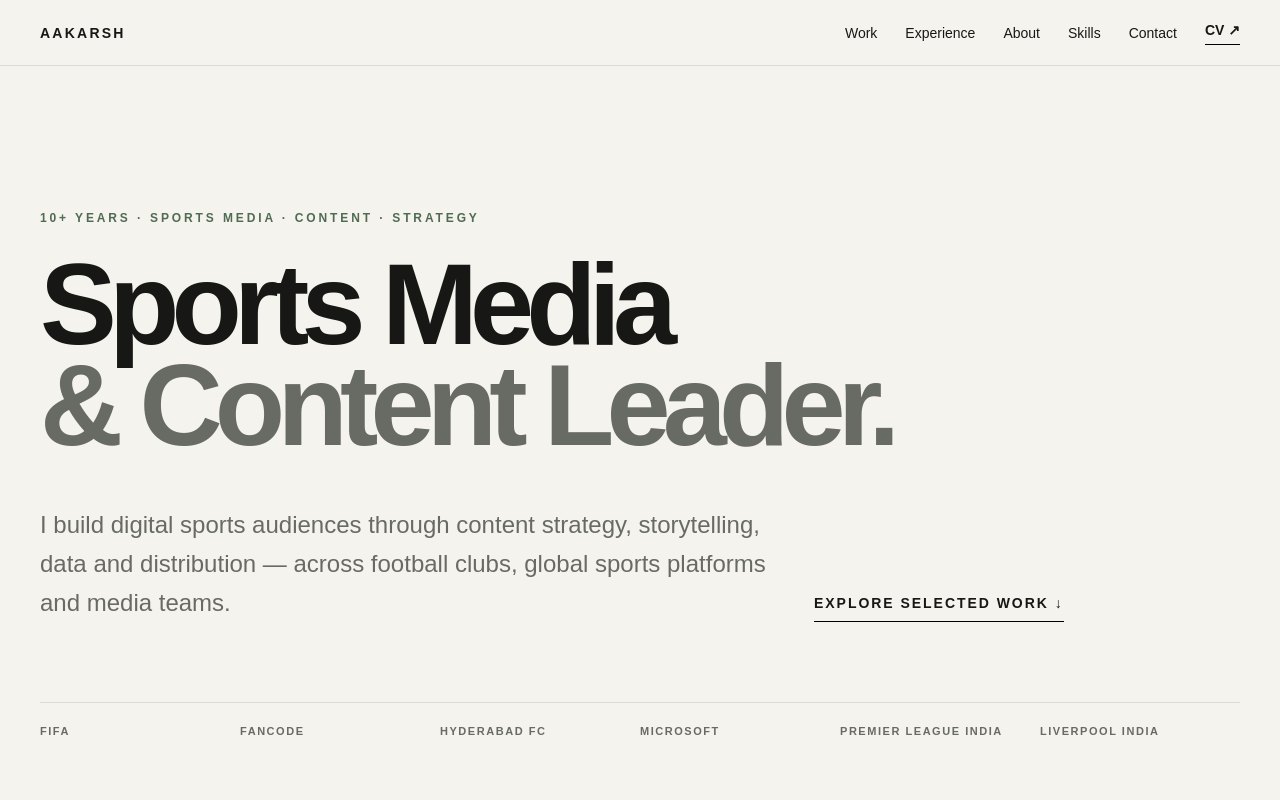
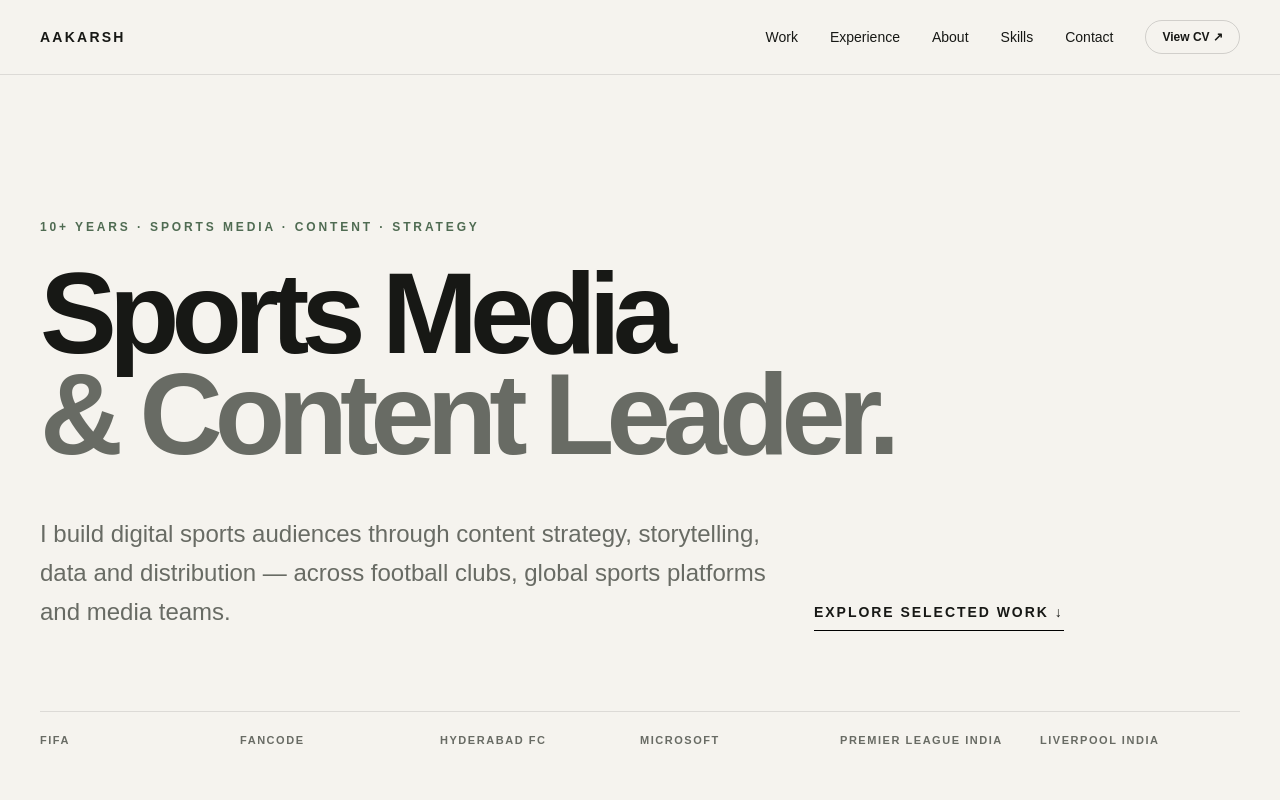
Before and after one commit to AakarshBot/aakars-portfolio-v2, a Next.js app: page / in a window 1280 px wide. Shown: the top 800 px of the page. Built offline with nearby package versions, Linux system fonts and the light colour scheme.

Commit message:
Polish portfolio navigation

```diff
--- a/src/components/Navbar.tsx
+++ b/src/components/Navbar.tsx
@@ -2,7 +2,7 @@
 
 import { useEffect, useState } from "react";
 
-const resumeUrl = "https://raw.githubusercontent.com/AakarshBot/aakars-portfolio-new/main/public/AakarshBommakanti-Resume.pdf";
+const resumeUrl = "https://raw.githubusercontent.com/AakarshBot/aakarsh-portfolio-new/main/public/AakarshBommakanti-Resume.pdf";
 
 const links = [
   ["Work", "#work"],
@@ -25,12 +25,12 @@ export function Navbar() {
   return (
     <header className={`sticky top-0 z-50 border-b border-black/10 transition-all duration-300 ${scrolled ? "bg-[color:var(--background)]/90 shadow-sm backdrop-blur-md" : "bg-[color:var(--background)]"}`}>
       <nav className="mx-auto flex max-w-7xl items-center justify-between px-5 py-4 sm:px-6 sm:py-5 lg:px-10">
-        <a href="#top" className="text-sm font-semibold tracking-[0.16em] uppercase">Aakarsh</a>
-        <div className="hidden items-center gap-6 text-sm md:flex lg:gap-7">
+        <a href="#top" className="text-sm font-semibold tracking-[0.16em] uppercase transition-opacity hover:opacity-60">Aakarsh</a>
+        <div className="hidden items-center gap-6 text-sm md:flex lg:gap-8">
           {links.map(([label, href]) => <a className="transition-opacity hover:opacity-55" href={href} key={label}>{label}</a>)}
-          <a className="border-b border-black pb-1 font-semibold" href={resumeUrl} target="_blank" rel="noreferrer">CV ↗</a>
+          <a className="rounded-full border border-black/15 px-4 py-2 text-xs font-semibold transition-all hover:border-black/40 hover:bg-black hover:text-white" href={resumeUrl} target="_blank" rel="noreferrer">View CV ↗</a>
         </div>
-        <a className="rounded-full border border-black/15 px-3 py-1.5 text-xs font-semibold md:hidden" href="#contact">Contact ↗</a>
+        <a className="rounded-full border border-black/15 px-3 py-1.5 text-xs font-semibold transition-colors hover:bg-black hover:text-white md:hidden" href="#contact">Contact ↗</a>
       </nav>
     </header>
   );
```
